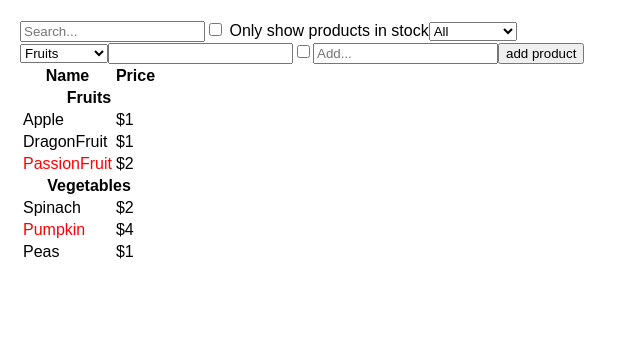
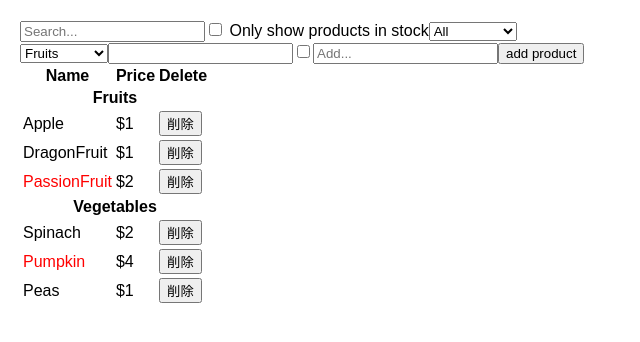
Before and after one commit to IchikaCoding/react-practice, a React (Vite) app: page / in a window 1280 px wide. Shown: the top 342 px of the page, without its empty margins (0-640 px from the left). Built offline with nearby package versions, Linux system fonts and the light colour scheme.

Commit message:
fix(app-v2): ローカルストレージ初期化と削除処理を安定化

```diff
--- a/src/App-v2.jsx
+++ b/src/App-v2.jsx
@@ -70,14 +70,23 @@ function FilterableProductTable() {
     try {
       // 初回表示時にlocalStorageを確認する
       const storageProducts = localStorage.getItem(PRODUCTS_KEY);
+      const parsedStorageProducts = JSON.parse(storageProducts);
       // ローカルストレージの中身がなかったらモックデータをいれる
-      if (storageProducts === null) {
+      if (parsedStorageProducts === null) {
+        return PRODUCTS;
+      }
+
+      // 配列じゃないとき、もしくは要素がゼロのときはモックデータを返す
+      if (
+        !Array.isArray(parsedStorageProducts) ||
+        parsedStorageProducts.length === 0
+      ) {
         localStorage.setItem(PRODUCTS_KEY, JSON.stringify(PRODUCTS));
         return PRODUCTS;
       }
       // ローカルストレージにデータがあった場合、productsのstate変数にそのデータをいれる
       // ちなみに、nullのときは早期リターンだからelseにしなくてもOK
-      return JSON.parse(storageProducts);
+      return parsedStorageProducts;
     } catch (error) {
       // もし上の処理中にエラーが出た場合、モックデータをstateに保存しつつ、ローカルストレージに保存し直す
       console.error(error);
@@ -85,6 +94,12 @@ function FilterableProductTable() {
       return PRODUCTS;
     }
   });
+
+  function handleDeleteButton(deleteBtnId) {
+    // productsのコピーをprevとして作成。その配列から1つずつ要素を取得する
+    // その要素のIDとdeleteBtnIdが一致していたら削除できる
+    setProducts((prev) => prev.filter((product) => product.id !== deleteBtnId));
+  }
 
   useEffect(() => {
     // stateとローカルストレージが違っていたらstateに合わせてローカルストレージを更新する
@@ -118,6 +133,7 @@ function FilterableProductTable() {
         inStockOnly={inStockOnly}
         filterText={filterText}
         filterCategory={filterCategory}
+        handleDeleteButton={handleDeleteButton}
       />
     </div>
   );
@@ -260,7 +276,13 @@ function AddProductForm({ products, onProductsChange }) {
  * @param {Product[]} products
  * @returns
  */
-function ProductTable({ products, filterText, inStockOnly, filterCategory }) {
+function ProductTable({
+  products,
+  filterText,
+  inStockOnly,
+  filterCategory,
+  handleDeleteButton,
+}) {
   // カテゴリと商品の情報をいれるための配列
   const rows = [];
   // カテゴリが変わったことを判定するための変数
@@ -301,10 +323,17 @@ function ProductTable({ products, filterText, inStockOnly, filterCategory }) {
       );
     }
     // 商品を表示するためのコンポーネントを配列に追加
-    rows.push(<ProductRow product={product} key={product.id} />);
+    rows.push(
+      <ProductRow
+        product={product}
+        key={product.id}
+        handleDeleteButton={handleDeleteButton}
+      />,
+    );
     lastCategory = product.category;
     console.log("lastCategory", lastCategory);
   });
+
   console.log("rows", rows);
   return (
     <table>
@@ -312,6 +341,7 @@ function ProductTable({ products, filterText, inStockOnly, filterCategory }) {
         <tr>
           <th>Name</th>
           <th>Price</th>
+          <th>Delete</th>
         </tr>
       </thead>
       {/* JSXの要素の配列はReactが展開して、順番に表示してくれるらしい！！ */}
@@ -330,7 +360,7 @@ function ProductCategoryRow({ category }) {
   return (
     <tr>
       {/* colSpanは、列を横向きに結合できるもの。今回でいうと、2列を一つのセルとして結合している */}
-      <th colSpan="2">{category}</th>
+      <th colSpan="3">{category}</th>
     </tr>
   );
 }
@@ -339,7 +369,7 @@ function ProductCategoryRow({ category }) {
  * @param {Object} product Products配列が持っている一つずつのオブジェクト
  * @returns
  */
-function ProductRow({ product }) {
+function ProductRow({ product, handleDeleteButton }) {
   // 在庫があるなら商品の名前を代入、ないなら表品名が赤文字になるようにspan要素を代入している
   const name = product.stocked ? (
     product.name
@@ -352,6 +382,9 @@ function ProductRow({ product }) {
     <tr>
       <td>{name}</td>
       <td>{product.price}</td>
+      <td>
+        <button onClick={() => handleDeleteButton(product.id)}>削除</button>
+      </td>
     </tr>
   );
 }
```
